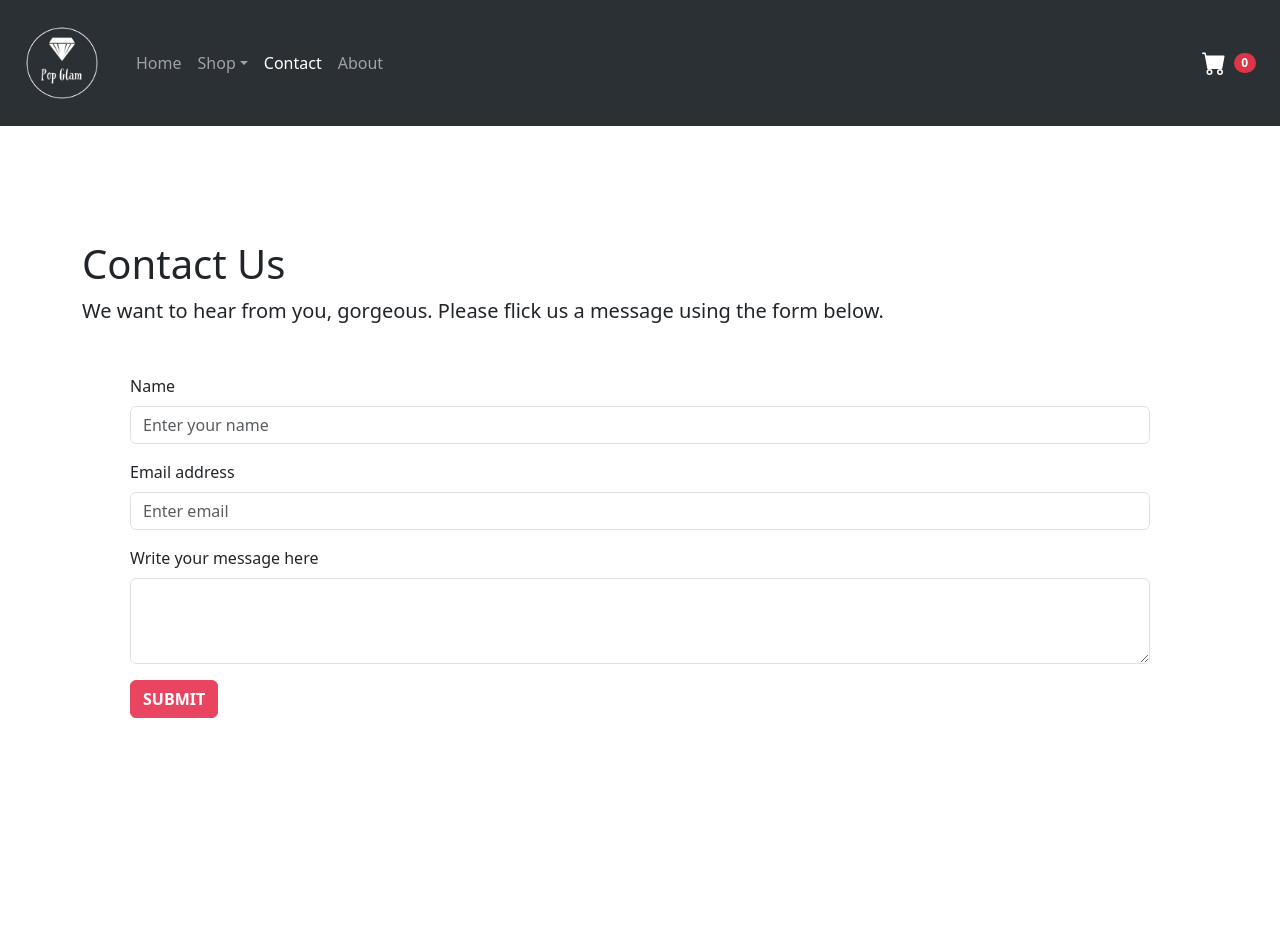
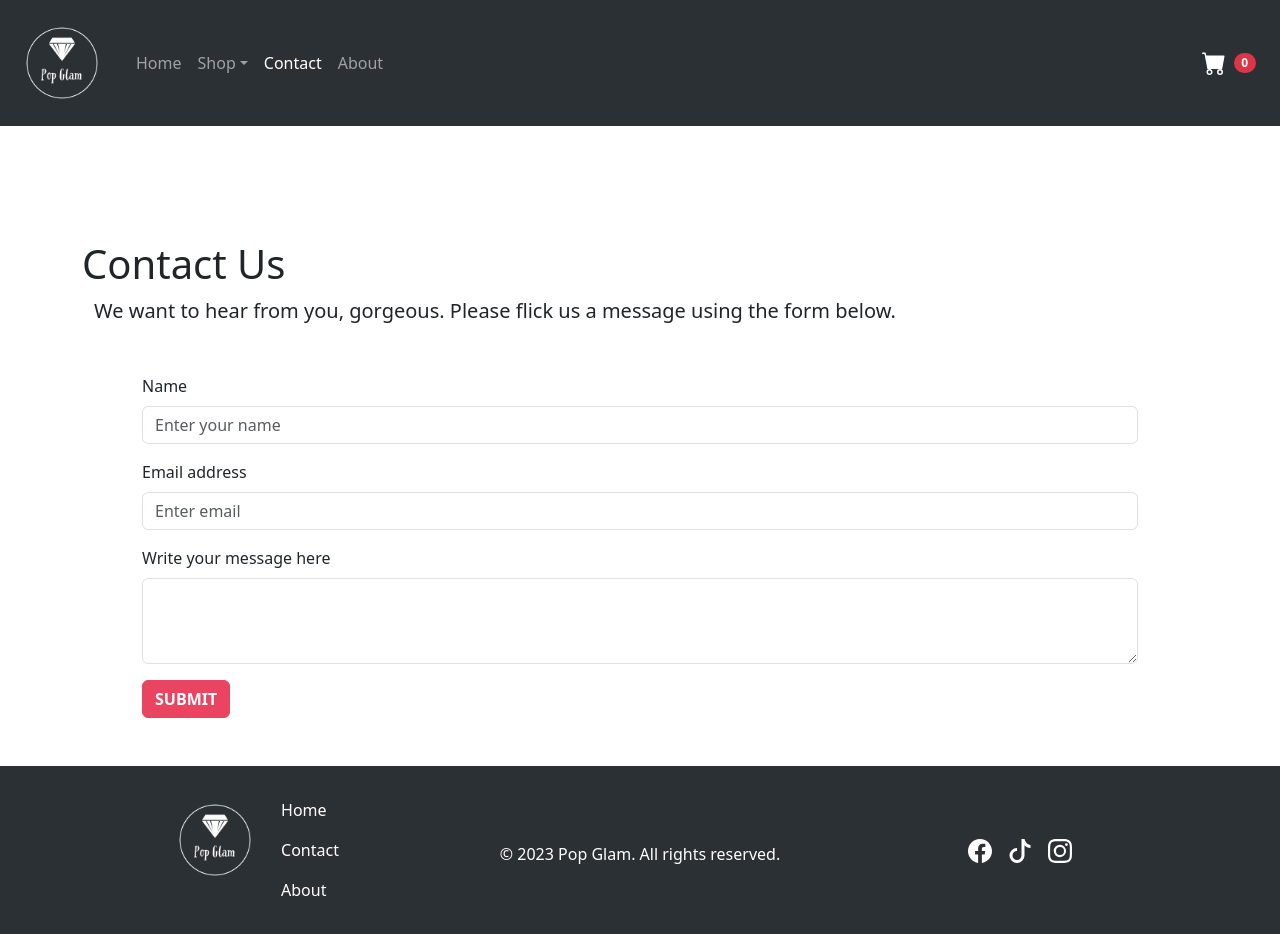
Before and after one commit to Mica-Grand/ReactProyectoFinalGrandoso, a React (Vite) app: page /contact in a window 1280 px wide. Before the commit the page ends 800 px from the top, so only its background shows below. Built offline with nearby package versions, Linux system fonts and the light colour scheme.

Commit message:
agregue mensaje de confirmacion que se muestra al hacer submit en form de contacto. Agreque footerr

```diff
--- a/src/App.jsx
+++ b/src/App.jsx
@@ -8,6 +8,7 @@ import About from './components/About';
 import Contact from './components/Contact';
 import Cart from './components/Cart';
 import { CartProvider } from './context/CartContext';
+import Footer from './components/Footer';
 
 
 
@@ -39,6 +40,7 @@ const App = () => {
 
           </Routes>
 
+            <Footer />
 
       </BrowserRouter>
       </CartProvider>
--- a/src/components/Contact.jsx
+++ b/src/components/Contact.jsx
@@ -7,8 +7,6 @@ const Contact = () => {
         <div>
             <Container className="margin">
                 <h1>Contact Us</h1>
-                <p className="lead">We want to hear from you, gorgeous.
-                Please flick us a message using the form below.</p>
             </Container>
             <Container>
                 <ContactForm />
--- a/src/components/ContactForm.jsx
+++ b/src/components/ContactForm.jsx
@@ -1,5 +1,5 @@
 import React from 'react';
-import { Form, Button } from 'react-bootstrap'
+import { Form, Button, Container } from 'react-bootstrap'
 import { collection, addDoc, getFirestore } from "firebase/firestore"
 import { useState } from "react"
 
@@ -8,12 +8,15 @@ const ContactForm = () => {
     const [name, setName] = useState("")
     const [email, setEmail] = useState("")
     const [message, setMessage] = useState("")
+    const [confirmation, setConfirmation] = useState(false)
 
     const db = getFirestore()
 
-    const handleSubmit=(e) => {
+    const handleSubmit = (e) => {
         e.preventDefault()
         addDoc(messagesCollection, messages)
+        setConfirmation(true)
+
     }
 
     const messages = {
@@ -27,7 +30,18 @@ const ContactForm = () => {
 
     return (
         <div>
-            <Form className="m-5"  onSubmit={handleSubmit}>
+            {confirmation ? (
+                <div>
+                    <h2 className="m-5">Message received!</h2>
+                    <p className="lead">
+                        Thank you for reaching out! We've received your message and will be in touch soon.
+                    </p>
+                </div>
+            ) : (
+                <Container>
+                    <p className="lead">We want to hear from you, gorgeous.
+                        Please flick us a message using the form below.</p>
+                    <Form className="m-5" onSubmit={handleSubmit}>
                         <Form.Group className="mb-3">
                             <Form.Label>Name</Form.Label>
                             <Form.Control type="text" placeholder="Enter your name"
@@ -54,6 +68,8 @@ const ContactForm = () => {
                             Submit
                         </Button>
                     </Form>
+                </Container>
+            )}
         </div>
     )
 }
--- /dev/null
+++ b/src/components/Footer.jsx
@@ -0,0 +1,62 @@
+import React from 'react';
+import { NavLink } from 'react-router-dom';
+import { Container, Row, Col, Nav } from 'react-bootstrap';
+import { Facebook, Tiktok, Instagram } from 'react-bootstrap-icons';
+import logo from '../assets/img/logo.png';
+
+const Footer = () => {
+    return (
+        <footer className="bg-body-tertiary text-white py-4" bg="dark" data-bs-theme="dark">
+            <Container>
+                <Row className="align-items-center justify-content-center">
+                    <Col xs={12}  md={4}>
+                        <div className="d-flex justify-content-center">
+                            <img
+                                alt="Logo de Pop Glam"
+                                src={logo}
+                                width="100"
+                                height="100"
+                                className="d-inline-block align-top"
+                            />
+                            <Nav className="flex-column">
+                                <NavLink to={"/"} className="nav-link text-white">Home</NavLink>
+                                <NavLink to={"/contact"} className="nav-link text-white">
+                                    Contact
+                                </NavLink>
+                                <NavLink to={"/about"} className="nav-link text-white">About</NavLink>
+                            </Nav>
+                        </div>
+                    </Col>
+                    <Col xs={12} md={4} className="text-center">
+                        <p className="text-center mt-4">
+                        &copy; {new Date().getFullYear()} Pop Glam. All rights reserved.
+                        </p>
+                    </Col>
+                    <Col xs={12}  md={4} className="text-center">
+                            <div className="d-flex justify-content-center">
+                                <ul className="list-unstyled d-flex mb-0">
+                                    <li className="me-3">
+                                        <a href="https://www.facebook.com">
+                                            <Facebook className="social-icons" />
+                                        </a>
+                                    </li>
+                                    <li className="me-3">
+                                        <a href="https://www.tiktok.com">
+                                            <Tiktok className="social-icons" />
+                                        </a>
+                                    </li>
+                                    <li>
+                                        <a href="https://www.instagram.com">
+                                            <Instagram className="social-icons" />
+                                        </a>
+                                    </li>
+                                </ul>
+                            </div>
+                        </Col>
+                </Row>
+            </Container>
+        </footer>
+    );
+}
+
+export default Footer;
--- a/src/index.css
+++ b/src/index.css
@@ -214,3 +214,11 @@
     cursor: pointer;
     font-size: 24px;
 }
+
+/* Footer */
+
+.social-icons{
+    color: white;
+    cursor: pointer;
+    font-size: 24px;
+}
```
Lines whose indentation alone changed are shown as unchanged.
